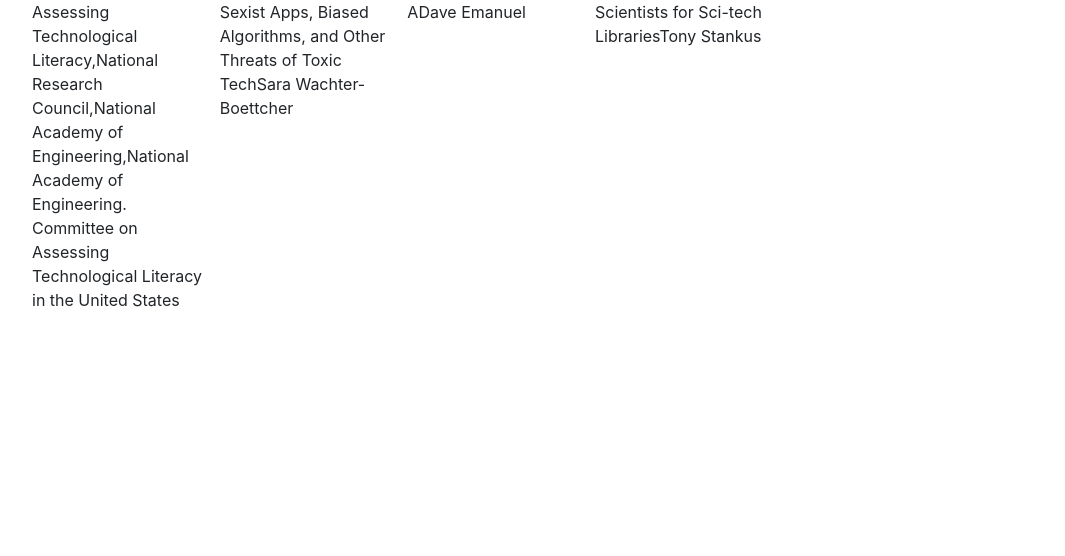
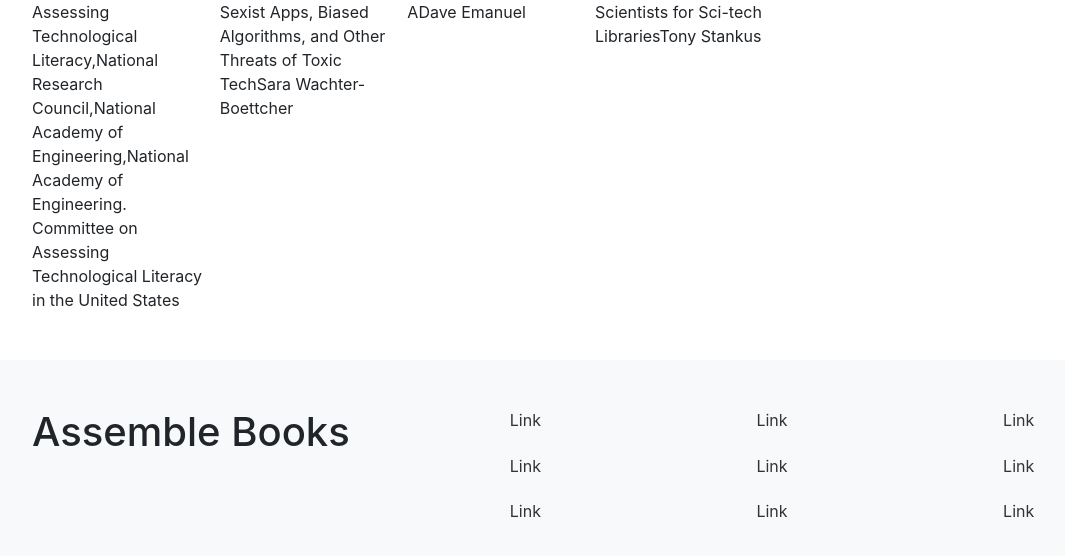
Before and after one commit to spadejac000/assemble, a plain HTML site: page index.html in a window 1280 px wide. Shown: the part 738-1294 px from the top of the page, without its empty margins (53-1118 px from the left). Before the commit the page ends 1050 px from the top, so only its background shows below. Drawn offline with nearby package versions, Linux system fonts and the light colour scheme.

Commit message:
footer layout

```diff
--- a/index.html
+++ b/index.html
@@ -28,6 +28,23 @@
       </div>
     </div>
 
+    <footer class="bg-light mt-5">
+      <div class="container footer">
+          <h1>Assemble Books</h1>
+          <ul class="footer-links-list">
+            <li class="footer-links"><a href="#">Link</a></li>
+            <li class="footer-links"><a href="#">Link</a></li>
+            <li class="footer-links"><a href="#">Link</a></li>
+            <li class="footer-links"><a href="#">Link</a></li>
+            <li class="footer-links"><a href="#">Link</a></li>
+            <li class="footer-links"><a href="#">Link</a></li>
+            <li class="footer-links"><a href="#">Link</a></li>
+            <li class="footer-links"><a href="#">Link</a></li>
+            <li class="footer-links"><a href="#">Link</a></li>
+          </ul>
+      </div>
+    </footer>
+
     <script src="https://code.jquery.com/jquery-3.3.1.slim.min.js" integrity="sha384-q8i/X+965DzO0rT7abK41JStQIAqVgRVzpbzo5smXKp4YfRvH+8abtTE1Pi6jizo" crossorigin="anonymous"></script>
     <script src="https://cdnjs.cloudflare.com/ajax/libs/popper.js/1.14.3/umd/popper.min.js" integrity="sha384-ZMP7rVo3mIykV+2+9J3UJ46jBk0WLaUAdn689aCwoqbBJiSnjAK/l8WvCWPIPm49" crossorigin="anonymous"></script>
     <script src="https://stackpath.bootstrapcdn.com/bootstrap/4.1.3/js/bootstrap.min.js" integrity="sha384-ChfqqxuZUCnJSK3+MXmPNIyE6ZbWh2IMqE241rYiqJxyMiZ6OW/JmZQ5stwEULTy" crossorigin="anonymous"></script>
--- a/style-min.css
+++ b/style-min.css
@@ -1 +1 @@
-*{margin:0;padding:0}#movieList{display:grid;grid-template-columns:1fr 1fr 1fr 1fr 1fr 1fr;grid-gap:1em}img{height:198px;width:132px}
+*{margin:0;padding:0}#movieList{display:grid;grid-template-columns:1fr 1fr 1fr 1fr 1fr 1fr;grid-gap:1em}img{height:198px;width:132px}.footer{height:200px;display:grid;grid-template-columns:1fr 2fr;padding-top:3em}.footer-links-list{display:grid;grid-template-columns:1fr 1fr 1fr;text-align:center}.footer-links{list-style:none}.footer-links a{color:#333}
--- a/style.css
+++ b/style.css
@@ -13,3 +13,24 @@
   height: 198px;
   width: 132px;
 }
+
+.footer {
+  height: 200px;
+  display: grid;
+  grid-template-columns: 1fr 2fr;
+  padding-top: 3em;
+}
+
+.footer-links-list {
+  display: grid;
+  grid-template-columns: 1fr 1fr 1fr;
+  text-align: center;
+}
+
+.footer-links {
+  list-style: none;
+}
+
+.footer-links a {
+  color: #333;
+}
```
